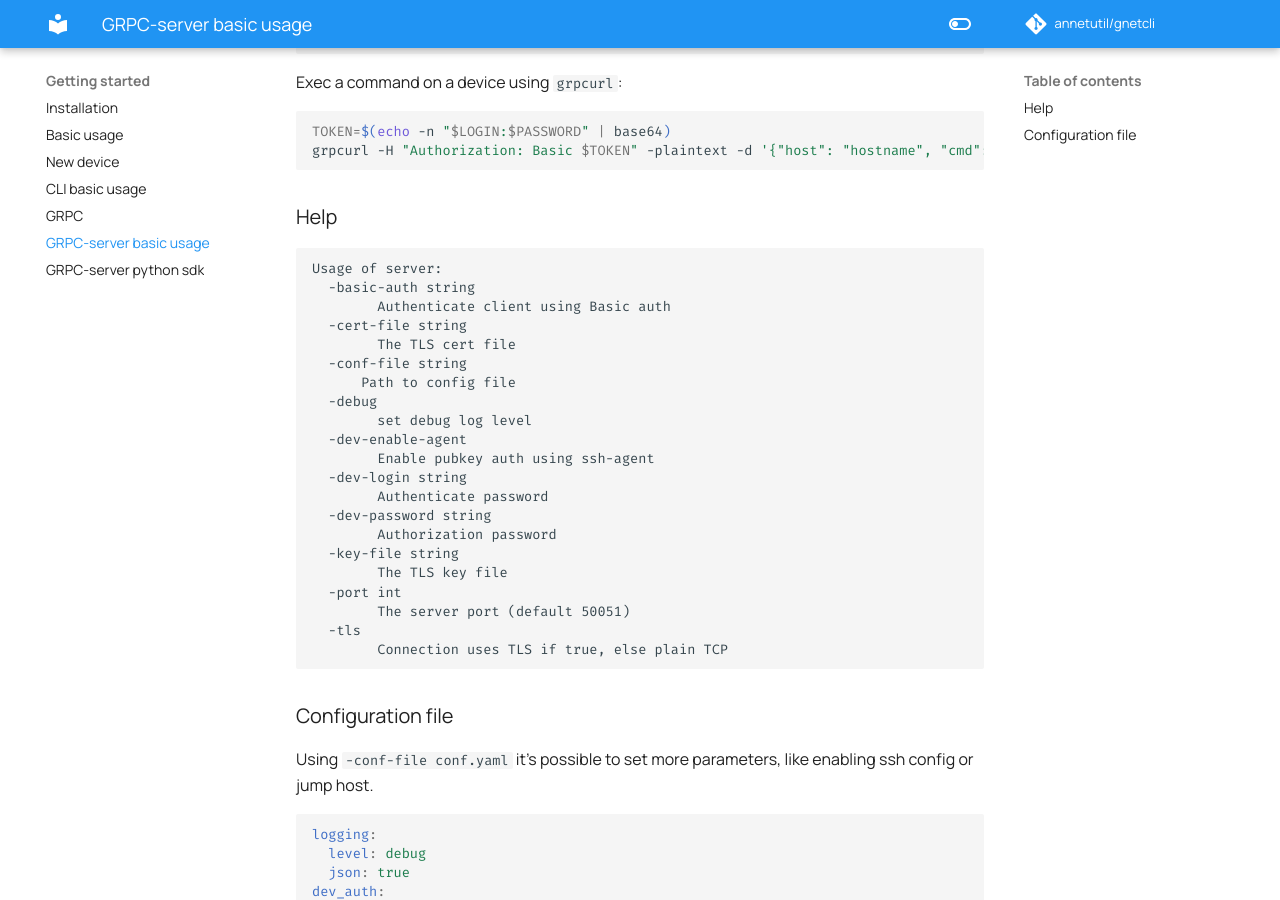
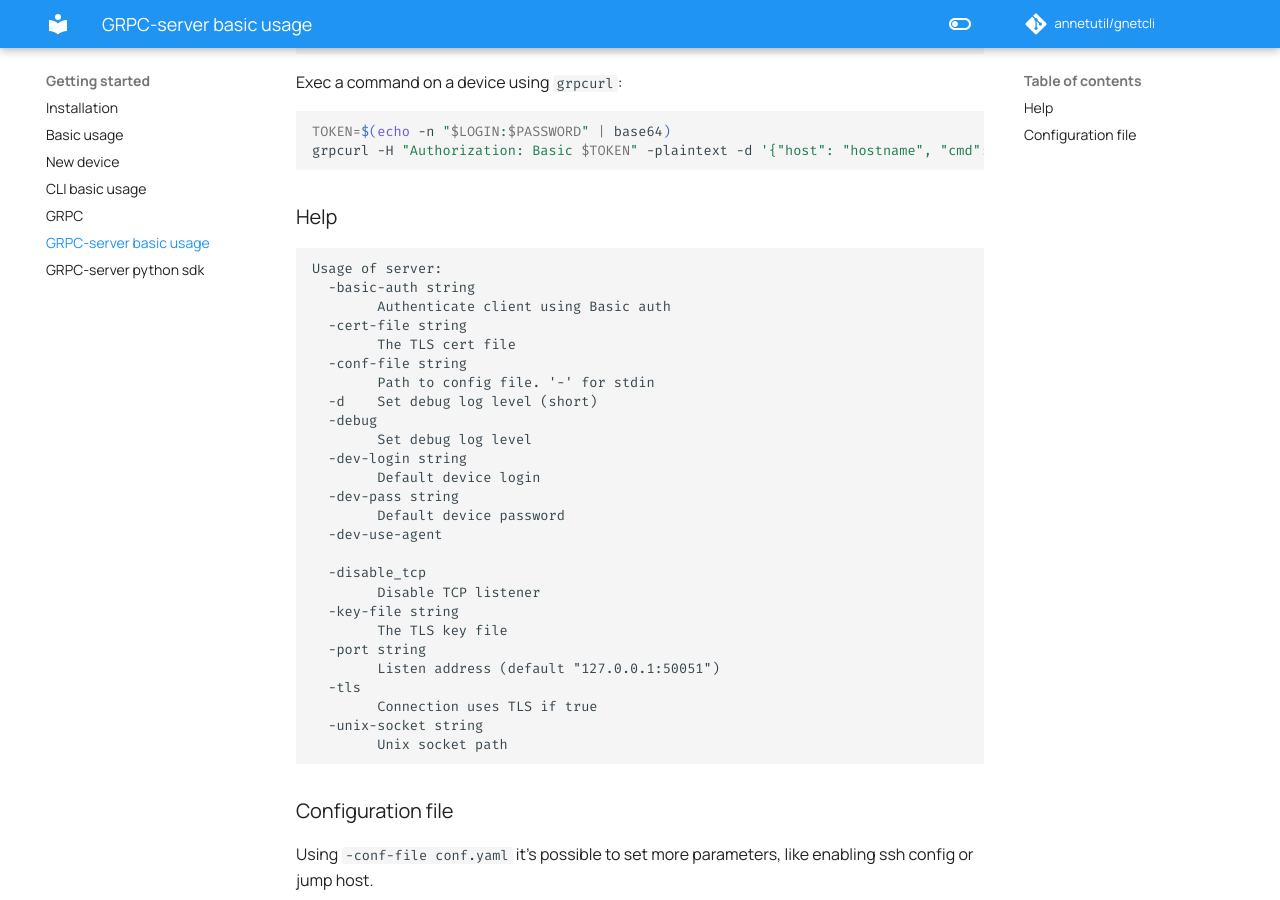
Before and after one commit to annetutil/gnetcli, an MkDocs documentation site: the page built from docs/basic_usage_server.md, in a window 1280 px wide and 900 px high, scrolled down 513 px. Built offline with MkDocs 1.6.1 and Material for MkDocs 9.7.7, drawn with Linux system fonts in a browser that asks for light colours; comment, search, counter and statistics services are not loaded.

Commit message:
chore: update readme

````diff
--- a/docs/basic_usage_server.md
+++ b/docs/basic_usage_server.md
@@ -30,21 +30,26 @@ Usage of server:
   -cert-file string
     	The TLS cert file
   -conf-file string
-      Path to config file
+    	Path to config file. '-' for stdin
+  -d	Set debug log level (short)
   -debug
-    	set debug log level
-  -dev-enable-agent
-    	Enable pubkey auth using ssh-agent
+    	Set debug log level
   -dev-login string
-    	Authenticate password
-  -dev-password string
-    	Authorization password
+    	Default device login
+  -dev-pass string
+    	Default device password
+  -dev-use-agent
+
+  -disable_tcp
+    	Disable TCP listener
   -key-file string
     	The TLS key file
-  -port int
-    	The server port (default 50051)
+  -port string
+    	Listen address (default "127.0.0.1:50051")
   -tls
-    	Connection uses TLS if true, else plain TCP
+    	Connection uses TLS if true
+  -unix-socket string
+    	Unix socket path
 ```
 
 ### Configuration file
````
Also changed, not shown: 1 other file.
